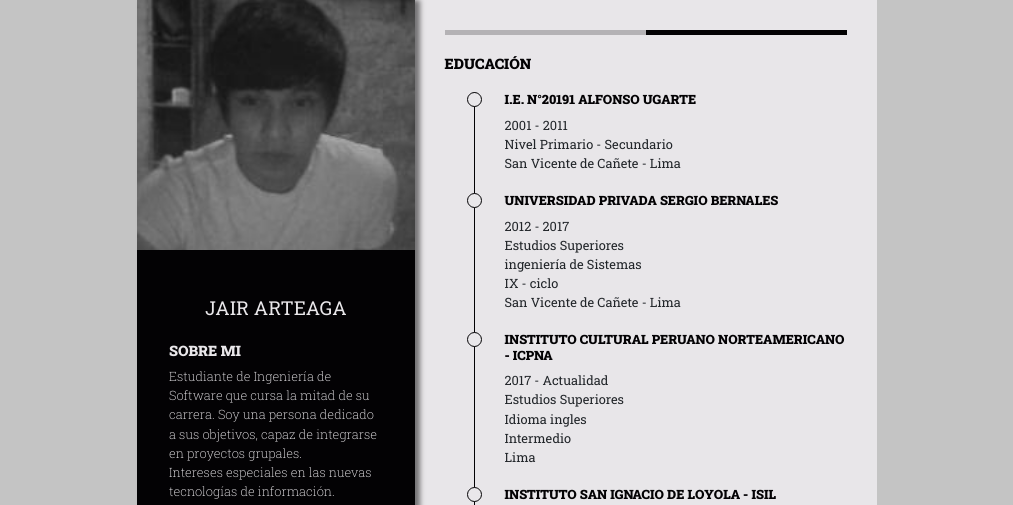
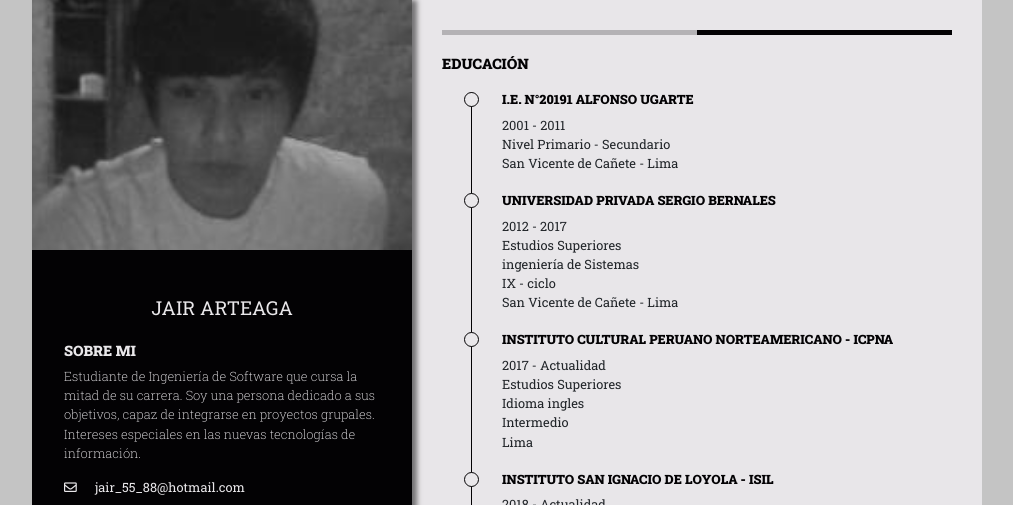
Before and after one commit to 22jair/cv, a plain HTML site: page index.html in a window 1280 px wide. Shown: the top 505 px of the page, without its empty margins (133-1146 px from the left). Drawn offline with nearby package versions, Linux system fonts and the light colour scheme.

Commit message:
mejorando el responsive

```diff
--- a/css/styles.css
+++ b/css/styles.css
@@ -42,16 +42,15 @@ p,h3{font-size: 0.8rem;}
 
 .home__{
     height: 100%;
+    padding: 0;
 }
 /* ----- home about me ---------- */
 .home__about_me{
    height: 100vh;
     background-color: var(--main-c-white);
     box-shadow: 5px 0px 5px rgba(0, 0, 0, .5);
-    /* height: initial; */
     background-color: var(--main-c-black);
-    /* position: fixed; */
-    /* left: 50%; */
+
 }
 
 .home__about_me_name{
@@ -182,3 +181,32 @@ ul.timeline > li:before {
     text-align: center;
     margin: 10px 0;
 }
+
+
+
+/* // Small devices (landscape phones, 576px and up) */
+@media (max-width: 576px) {
+    .home__about_me{
+        position:relative;
+    }
+    .home__skill_n{
+        width: 75px;
+        height: 75px;
+    }
+ }
+
+/* // Medium devices (tablets, 768px and up) */
+@media (min-width: 768px) {
+    .home__about_me{
+        position:sticky;
+    top: 0;
+    z-index:1020
+    }
+
+}
+
+/* // Large devices (desktops, 992px and up) */
+@media (min-width: 992px) { }
+
+/* // Extra large devices (large desktops, 1200px and up) */
+@media (min-width: 1200px) { }
--- a/index.html
+++ b/index.html
@@ -24,8 +24,8 @@
   <body>
     <section class="container home__">
       <div class="row no-gutter">
-        <div class="col-2"></div>
-        <div class="col-3 home__about_me sticky-top">
+        <div class="d-sm-none d-lg-block col-lg-1"></div>
+        <div class="col-12 col-sm-12 col-md-5 col-lg-4 home__about_me">
           <figure class="w-100 home__about_me_photo">
             <img class="w-100 h-100" src="img/photo.jpg" alt="myPhoto" />
           </figure>
@@ -59,7 +59,7 @@
 
           </div>
         </div>
-        <div class="col-5 home__content">
+        <div class="col-12 col-sm-12 col-md-7 col-lg-6 home__content">
           <!-- Education -->
           <div class="home__education">
             <div class="separator row">
@@ -196,11 +196,9 @@
 
           </div>
         </div>
-        <div class="col-2"></div>
+        <div class="d-sm-none d-lg-block col-lg-1"></div>
       </div>
     </section>
-
-
 
     <!-- bootstrap -->
     <script
```
